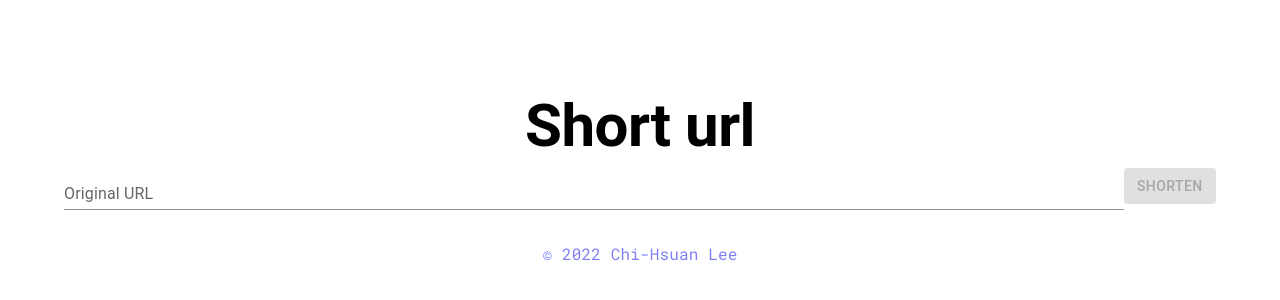
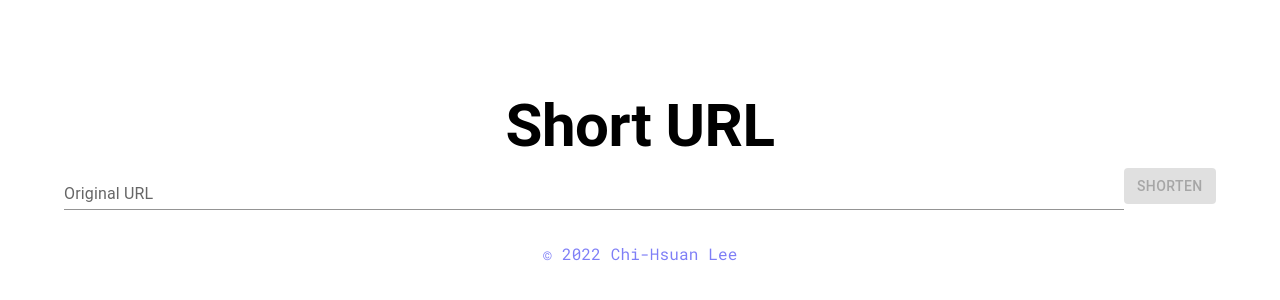
Before and after one commit to LeeCH-OeO/short-url, a React (Create React App) app: page / in a window 1280 px wide. Shown: the part 150-450 px from the top of the page. Built offline with nearby package versions, Linux system fonts and the light colour scheme.

Commit message:
update name

```diff
--- a/public/index.html
+++ b/public/index.html
@@ -21,7 +21,7 @@
       work correctly both with client-side routing and a non-root public URL.
       Learn how to configure a non-root public URL by running `npm run build`.
     -->
-    <title>Short url</title>
+    <title>Short URL</title>
     <link
       href="https://fonts.googleapis.com/css2?family=Roboto+Mono:wght@400;500;600;700&display=swap"
       rel="stylesheet"
--- a/src/App.js
+++ b/src/App.js
@@ -10,7 +10,7 @@ import {
   FooterContainer,
   LineImgContainer,
 } from "./Style";
-import {APIKEY} from './api/api.js' //set APIKEY
+import { APIKEY } from "./api/api.js"; //set APIKEY
 import Snackbar from "@mui/material/Snackbar";
 import TwitterIcon from "@mui/icons-material/Twitter";
 import ContentCopyIcon from "@mui/icons-material/ContentCopy";
@@ -73,7 +73,7 @@ function App() {
       <div>
         <Header>
           <Typography variant="h2" sx={{ fontWeight: "bold" }}>
-            Short url
+            Short URL
           </Typography>
         </Header>
         <InputContainer>
```
